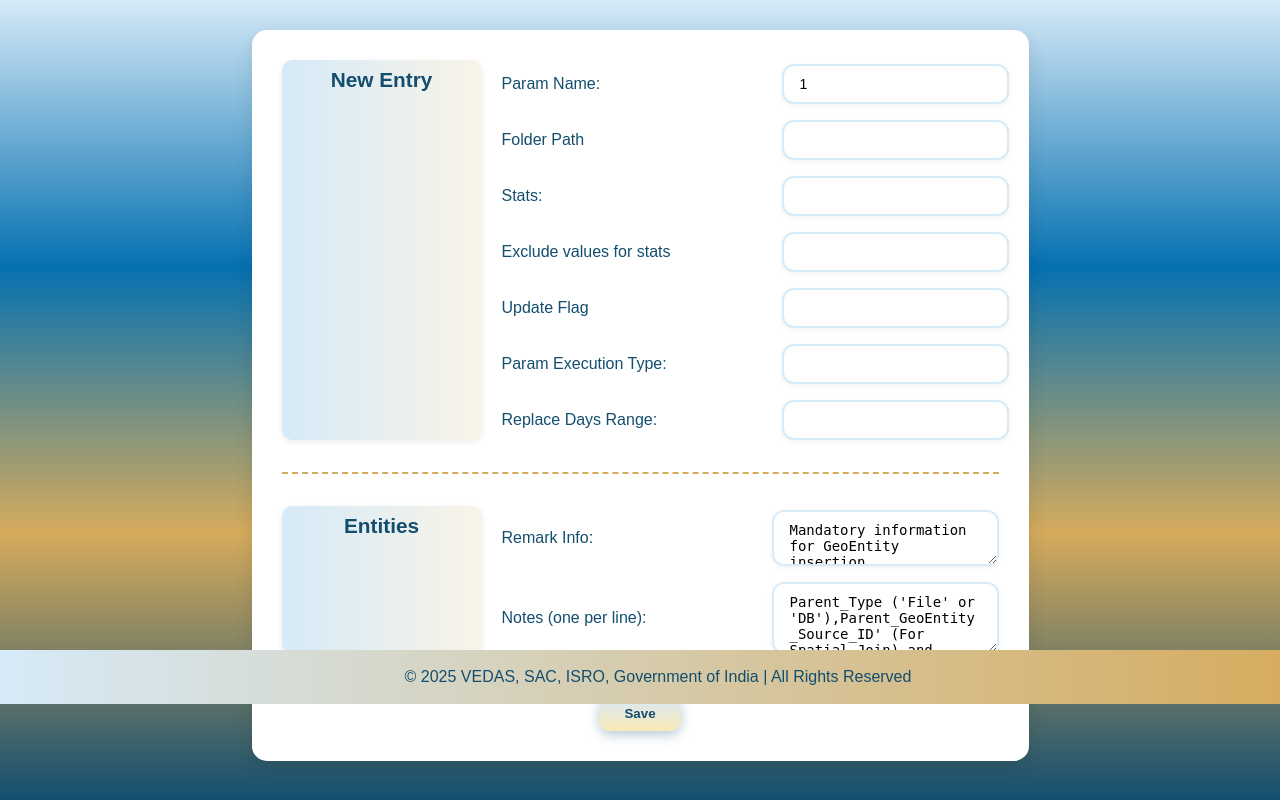
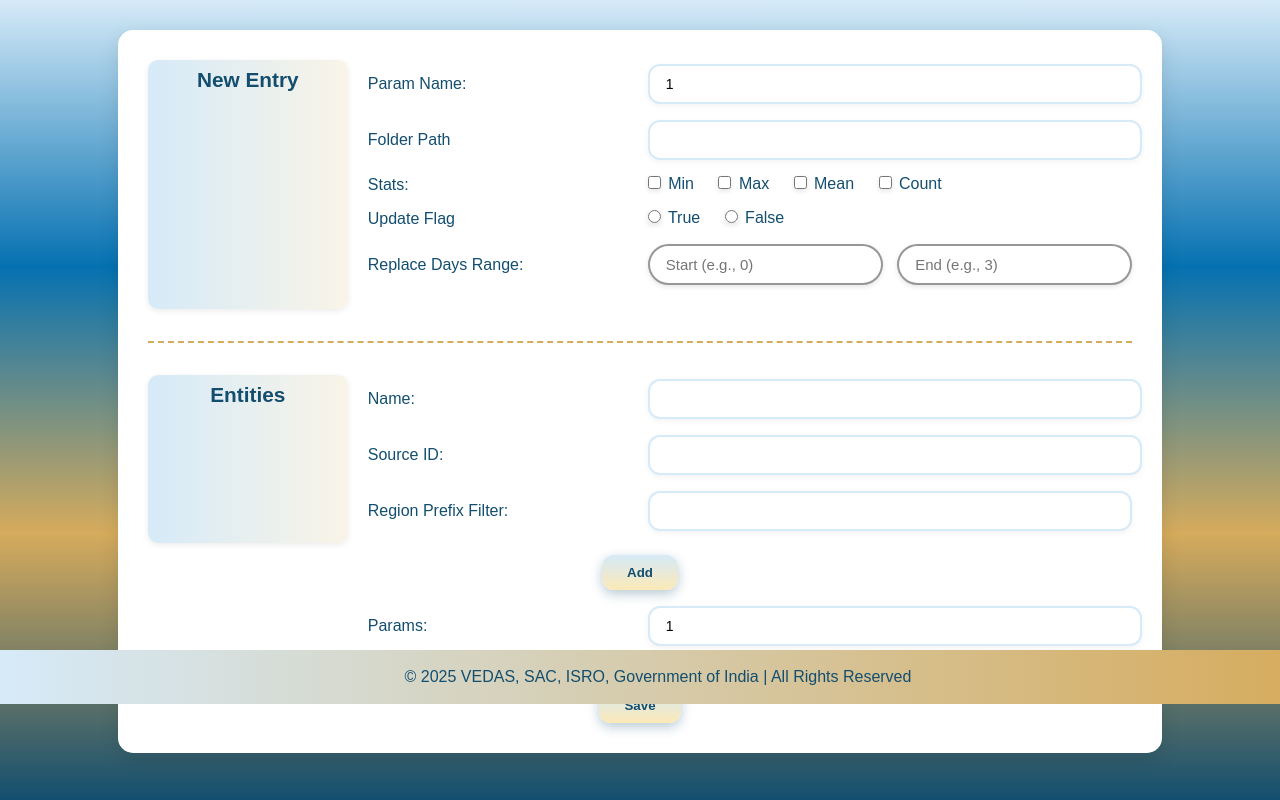
Before and after one commit to vishu579/parameter-app, a Flask app: a page that uses templates/register.html in a window 1280 px wide. Shown: the part 96-896 px from the top of the page. Run offline with Flask 3, Linux system fonts and the light colour scheme.

Commit message:
Update register.html

```diff
--- a/templates/register.html
+++ b/templates/register.html
@@ -33,9 +33,9 @@
 
     <main id="app" class="main-div">
         <!-- <h1>Configuring for: {{ param_name }}</h1> -->
-        <form class="form-css" method="POST" action="/register" enctype="multipart/form-data">
+        <form class="form-css" method="POST" action="/register/{{ param_name }}/key={{ key_id }}"
+            enctype="multipart/form-data">
 
-            <!-- Geoentity Source Section -->
             <div class="form-section">
                 <div class="section-heading" style="grid-row: span 7;">New Entry</div>
 
@@ -46,134 +46,59 @@
                 <input id="folder_path" type="text" name="folder_path" required />
 
                 <label for="stats">Stats:</label>
-                <input id="stats" type="text" name="stats" required />
-
-                <label for="exclude_values_for_stats">Exclude values for stats</label>
-                <input id="exclude_values_for_stats" type="text" name="exclude_values_for_stats" required />
+                <div class="checkbox-group">
+                    <label><input type="checkbox" name="stats[]" value="min" /> Min</label>
+                    <label><input type="checkbox" name="stats[]" value="max" /> Max</label>
+                    <label><input type="checkbox" name="stats[]" value="mean" /> Mean</label>
+                    <label><input type="checkbox" name="stats[]" value="count" /> Count</label>
+                </div>
 
                 <label for="update_flag">Update Flag</label>
-                <input id="update_flag" type="text" name="update_flag" required />
-
-                <label for="param_execution_type">Param Execution Type:</label>
-                <input id="param_execution_type" type="text" name="param_execution_type" required />
+                <div class="radio-group">
+                    <label>
+                        <input type="radio" name="update_flag" value="true" required />
+                        True
+                    </label>
+                    <label>
+                        <input type="radio" name="update_flag" value="false" required />
+                        False
+                    </label>
+                </div>
 
                 <label for="replace_days_range">Replace Days Range:</label>
-                <input id="replace_days_range" type="text" name="replace_days_range" required />
+                <div class="replace-days-container">
+                    <input type="number" name="replace_days_range[]" placeholder="Start (e.g., 0)" />
+                    <input type="number" name="replace_days_range[]" placeholder="End (e.g., 3)" />
+                </div>
 
             </div>
 
-            <hr class="form-divider" /> <!-- Geoentity Config Section -->
+            <hr class="form-divider" />
             <div class="form-section">
-                <div class="section-heading" style="grid-row: span 2;">Entities</div>
+                <div class="section-heading" style="grid-row: span 4;">Entities</div>
 
-                <label for="config_remark_info">Remark Info:</label>
-                <textarea id="config_remark_info" name="config_remark_info"
-                    rows="2">{{ prefill.geoentity_config.remark.info if prefill else 'Mandatory information for GeoEntity insertion.' }}</textarea>
+                <label for="entity_name">Name:</label>
+                <input id="entity_name" type="text" name="entity_name" required />
 
-                <label for="config_notes">Notes (one per line):</label>
-                <textarea id="config_notes" name="config_notes"
-                    rows="3">{% if prefill and prefill.geoentity_config.remark.note %}
-            {{ prefill.geoentity_config.remark.note | join('\n') }}
-            {% endif %}Parent_Type ('File' or 'DB'),Parent_GeoEntity_Source_ID' (For Spatial Join) and 'Prefix_Identifier' required to be confirmed from DB Administrator/Author/Internal_Reviewer.
-In case of 'File' ParentName & ParentID should be provided from 'File' and incase of 'DB' ParentName & ParentID will be fetched from DB.</textarea>
+                <label for="entity_source_id">Source ID:</label>
+                <input id="entity_source_id" type="text" name="entity_source_id" required />
+
+                <label for="region_prefix_filter">Region Prefix Filter:</label>
+                <div id="region-filters-container">
+                    <div v-for="(filter, index) in regionPrefixFilters" :key="index" class="region-filter-input">
+                        <input type="text" v-model="regionPrefixFilters[index]" :required="index === 0"
+                            name="region_prefix_filter[]" />
+                        <button type="button" v-if="regionPrefixFilters.length > 1"
+                            @click.prevent="removeRegionFilter(index)">
+                            Remove
+                        </button>
+                    </div>
+                </div>
+                <button type="button" id="add-region-filter-btn" @click.prevent="addRegionFilter">Add</button>
+
+                <label for="entity_params">Params:</label>
+                <input id="entity_params" type="text" name="entity_params" value="{{ param_name }}" readonly />
             </div>
-
-            <!-- <hr class="form-divider" /> -->
-            <!-- GeoJSON File Config Section -->
-            <!-- <div class="form-section">
-                <div class="section-heading" style="grid-row: span 1;">GeoJSON File Upload</div>
-                <label for="geojson_file">Upload GeoJSON File:</label>
-                {% if prefill and prefill.geoentity_config.geoJSON_file_config.file_path %}
-                <p>Current file: {{ prefill.geoentity_config.geoJSON_file_config.file_path }}</p>
-                {% endif %}
-                <input id="geojson_file" type="file" name="geojson_file" accept=".geojson" {% if not prefill
-                    %}required{% endif %} />
-                <input type="hidden" id="existing_file_path"
-                    value="{{ prefill.geoentity_config.geoJSON_file_config.file_path if prefill else '' }}">
-            </div>
-
-            <hr class="form-divider" /> -->
-
-            <!-- Wrap this section to hide/show -->
-            <!-- <div class="form-section" id="geojson-file-config-section">
-                <div class="section-heading" style="grid-row: span 5;">GeoJSON File Config</div>
-
-                <label for="parent_type">Parent Type:</label>
-                <select id="parent_type" name="parent_type" required>
-                    <option value="DB" {% if prefill and prefill.geoentity_config.geoJSON_file_config.parent_type=="DB"
-                        %}selected{% endif %}>DB</option>
-                    <option value="File" {% if prefill and
-                        prefill.geoentity_config.geoJSON_file_config.parent_type=="File" %}selected{% endif %}>File
-                    </option>
-                </select>
-                <label for="parent_geoentity_source_id">Parent Geoentity Source ID:</label>
-                <select id="parent_geoentity_source_id" name="parent_geoentity_source_id" required>
-                    <option value="">-- Select an ID --</option>
-                    <option value="-1" {% if prefill and
-                        prefill.geoentity_config.geoJSON_file_config.parent_geoentity_source_id|string=="-1"
-                        %}selected{% endif %}>-1</option>
-                    <option value="0" {% if prefill and
-                        prefill.geoentity_config.geoJSON_file_config.parent_geoentity_source_id|string=="0" %}selected{%
-                        endif %}>0</option>
-                    {% for source in parent_geoentity_sources %}
-                    <option value="{{ source.id }}" {% if prefill and
-                        prefill.geoentity_config.geoJSON_file_config.parent_geoentity_source_id|string==source.id|string
-                        %} selected {% endif %}>
-                        {{ source.id }} - {{ source.name }}
-                    </option>
-                    {% endfor %}
-                </select>
-                <label for="prefix_identifier">Prefix Identifier:</label>
-                <input id="prefix_identifier" type="text" name="prefix_identifier"
-                    value="{{ prefill.geoentity_config.geoJSON_file_config.prefix_identifier if prefill else '' }}" />
-
-                <label for="geojson_aux_attributes">GeoJSON Aux Attributes (comma-separated):</label>
-                <div id="geojson-aux-checkboxes">
-                    {% if geojson_columns %}
-                    {% for col in geojson_columns %}
-                    <label>
-                        <input type="checkbox" name="geojson_aux_attributes" value="{{ col }}" {% if prefill and col in
-                            prefill.geoentity_config.geoJSON_file_config.geoJSON_aux_attributes %}checked{% endif %} />
-                        {{ col }}
-                    </label><br />
-                    {% endfor %}
-                    {% else %}
-                    <p>No GeoJSON columns available.</p>
-                    {% endif %}
-                </div>
-            </div> -->
-
-            <!-- <hr class="form-divider" /> -->
-
-
-            <!-- GeoJSON Info Attribute Section -->
-            <!-- <div class="form-section hidden-section" id="geojson-info-section">
-                <div class="section-heading" style="grid-row: span 2;">GeoJSON Info Attribute</div>
-
-                <label for="geojson_info_name">Info Name:</label>
-                <select id="geojson_info_name" name="geojson_info_name">
-                    <option value="">-- Select Info Name --</option>
-                    {% for col in geojson_columns %}
-                    <option value="{{ col }}" {% if prefill and
-                        prefill.geoentity_config.geoJSON_file_config.geoJSON_info_attribute.name==col %} selected {%
-                        endif %}>
-                        {{ col }}
-                    </option>
-                    {% endfor %}
-                </select>
-
-                <label for="geojson_feature_id">Feature ID:</label>
-                <select id="geojson_feature_id" name="geojson_feature_id">
-                    <option value="">-- Select Feature ID --</option>
-                    {% for col in geojson_columns %}
-                    <option value="{{ col }}" {% if prefill and
-                        prefill.geoentity_config.geoJSON_file_config.geoJSON_info_attribute.feature_ID==col %} selected
-                        {% endif %}>
-                        {{ col }}
-                    </option>
-                    {% endfor %}
-                </select>
-            </div> -->
             <!-- Submit Button -->
             <div class="form-button-container">
                 <button type="submit" class="button">Save</button>
```
